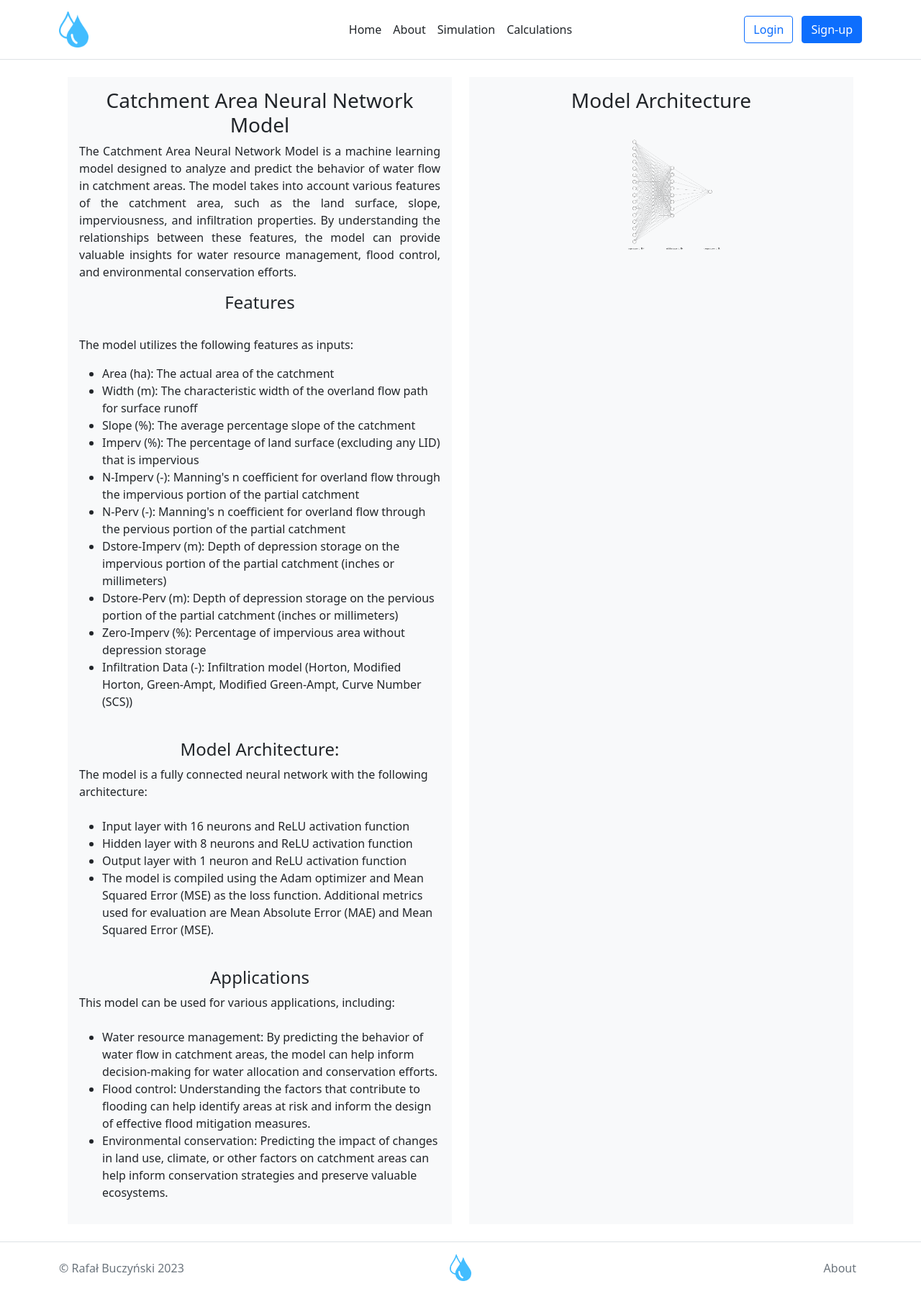
After one commit to BuczynskiRafal/catchments_simulation, a Django app: page /calculations in a window 1280 px wide. The commit adds this page. Shown: the whole page at 72% size. Run offline with Django 4.2, Linux system fonts and the light colour scheme; some libraries are stand-ins or nearby versions.

Commit message:
calculations view

```diff
--- a/cs_app/cs_app/templates/base.html
+++ b/cs_app/cs_app/templates/base.html
@@ -61,6 +61,7 @@
                     <li><a href="{% url 'main:main_view' %}" class="nav-link px-2 link-dark">Home</a></li>
                     <li><a href="{% url 'main:about' %}" class="nav-link px-2 link-dark">About</a></li>
                     <li><a href="{% url 'main:simulation' %}" class="nav-link px-2 link-dark">Simulation</a></li>
+                    <li><a href="{% url 'main:calculations' %}" class="nav-link px-2 link-dark">Calculations</a></li>
                 </ul>
                 <div class="col-md-3 text-end">
                     {% if user.is_authenticated %}
--- /dev/null
+++ b/cs_app/main/templates/main/calculations.html
@@ -0,0 +1,64 @@
+{% extends 'base.html' %}
+
+{% block title %}Catchment Calculations{% endblock %}
+
+{% block content %}
+
+<div class="container-fluid">
+    <div class="row">
+        <div class="col-md-6">
+            <!-- Lewa kolumna: Tekst -->
+            <div class="bg-light p-3" style="min-height: 100%;">
+                <h3 style="text-align: center;">Catchment Area Neural Network Model</h3>
+                <p  style="text-align: justify;">The Catchment Area Neural Network Model is a machine learning model designed to analyze and predict the behavior of water flow in catchment areas. The model takes into account various features of the catchment area, such as the land surface, slope, imperviousness, and infiltration properties. By understanding the relationships between these features, the model can provide valuable insights for water resource management, flood control, and environmental conservation efforts.</p>
+                <p>
+                    <h4 style="text-align: center;">Features</h4><br>
+                    <p>The model utilizes the following features as inputs:</p>
+                    <ul style="list-style-type: disc;">
+                        <li>Area (ha): The actual area of the catchment</li>
+                        <li>Width (m): The characteristic width of the overland flow path for surface runoff</li>
+                        <li>Slope (%): The average percentage slope of the catchment</li>
+                        <li>Imperv (%): The percentage of land surface (excluding any LID) that is impervious</li>
+                        <li>N-Imperv (-): Manning's n coefficient for overland flow through the impervious portion of the partial catchment</li>
+                        <li>N-Perv (-): Manning's n coefficient for overland flow through the pervious portion of the partial catchment</li>
+                        <li>Dstore-Imperv (m): Depth of depression storage on the impervious portion of the partial catchment (inches or millimeters)</li>
+                        <li>Dstore-Perv (m): Depth of depression storage on the pervious portion of the partial catchment (inches or millimeters)</li>
+                        <li>Zero-Imperv (%): Percentage of impervious area without depression storage</li>
+                        <li>Infiltration Data (-): Infiltration model (Horton, Modified Horton, Green-Ampt, Modified Green-Ampt, Curve Number (SCS))</li>
+                    </ul>
+                    <br>
+                    <h4 style="text-align: center;">Model Architecture:</h4>
+                    The model is a fully connected neural network with the following architecture:<br>
+                    <br>
+                    <ul>
+                        <li>Input layer with 16 neurons and ReLU activation function<br></li>
+                        <li>Hidden layer with 8 neurons and ReLU activation function<br></li>
+                        <li>Output layer with 1 neuron and ReLU activation function<br></li>
+                        <li>The model is compiled using the Adam optimizer and Mean Squared Error (MSE) as the loss function. Additional metrics used for evaluation are Mean Absolute Error (MAE) and Mean Squared Error (MSE).<br></li>
+                    </ul>
+                    <br>
+                    <h4  style="text-align: center;">Applications</h4>
+                    This model can be used for various applications, including:<br>
+                    <br>
+                    <ul>
+                    <li>Water resource management: By predicting the behavior of water flow in catchment areas, the model can help inform decision-making for water allocation and conservation efforts.<br></li>
+                    <li>Flood control: Understanding the factors that contribute to flooding can help identify areas at risk and inform the design of effective flood mitigation measures.<br></li>
+                    <li>Environmental conservation: Predicting the impact of changes in land use, climate, or other factors on catchment areas can help inform conservation strategies and preserve valuable ecosystems.</li>
+                    </ul>
+                </p>
+
+            </div>
+        </div>
+        <div class="col-md-6">
+            <!-- Prawa kolumna: Tekst i zdjęcie -->
+            {% load static %}
+            <div class="bg-light p-3" style="min-height: 100%;">
+                <h3 style="text-align: center;">Model Architecture</h3>
+                <img src="{% static 'main/img/nn.png' %}" alt="Opis obrazu" class="img-fluid" style="display: block; width: 100%; height: auto;">
+            </div>
+        </div>
+
+    </div>
+</div>
+
+{% endblock %}
--- a/cs_app/main/urls.py
+++ b/cs_app/main/urls.py
@@ -1,5 +1,5 @@
 from django.urls import path
-from .views import main_view, about, contact, user_profile, simulation_view, upload, download_result
+from .views import main_view, about, contact, user_profile, simulation_view, upload, download_result, calculations
 
 app_name = "main"
 
@@ -8,6 +8,7 @@ urlpatterns = [
     path('', main_view, name='main_view'),
     path('about', about, name='about'),
     path('simulation', simulation_view, name='simulation'),
+    path('calculations', calculations, name='calculations'),
     path('contact', contact, name='contact'),
     path('user/<int:user_id>/profile', user_profile, name='userprofile'),
     path('upload/', upload, name='upload'),
--- a/cs_app/main/views.py
+++ b/cs_app/main/views.py
@@ -205,3 +205,7 @@ def download_result(request):
         return response
     else:
         return HttpResponseNotFound("File not found.")
+
+
+def calculations(request):
+    return render(request, 'main/calculations.html')
```
Also changed, not shown: cs_app/main/static/main/img/nn.png (added), cs_app/main/static/main/img/nn.svg (added).
